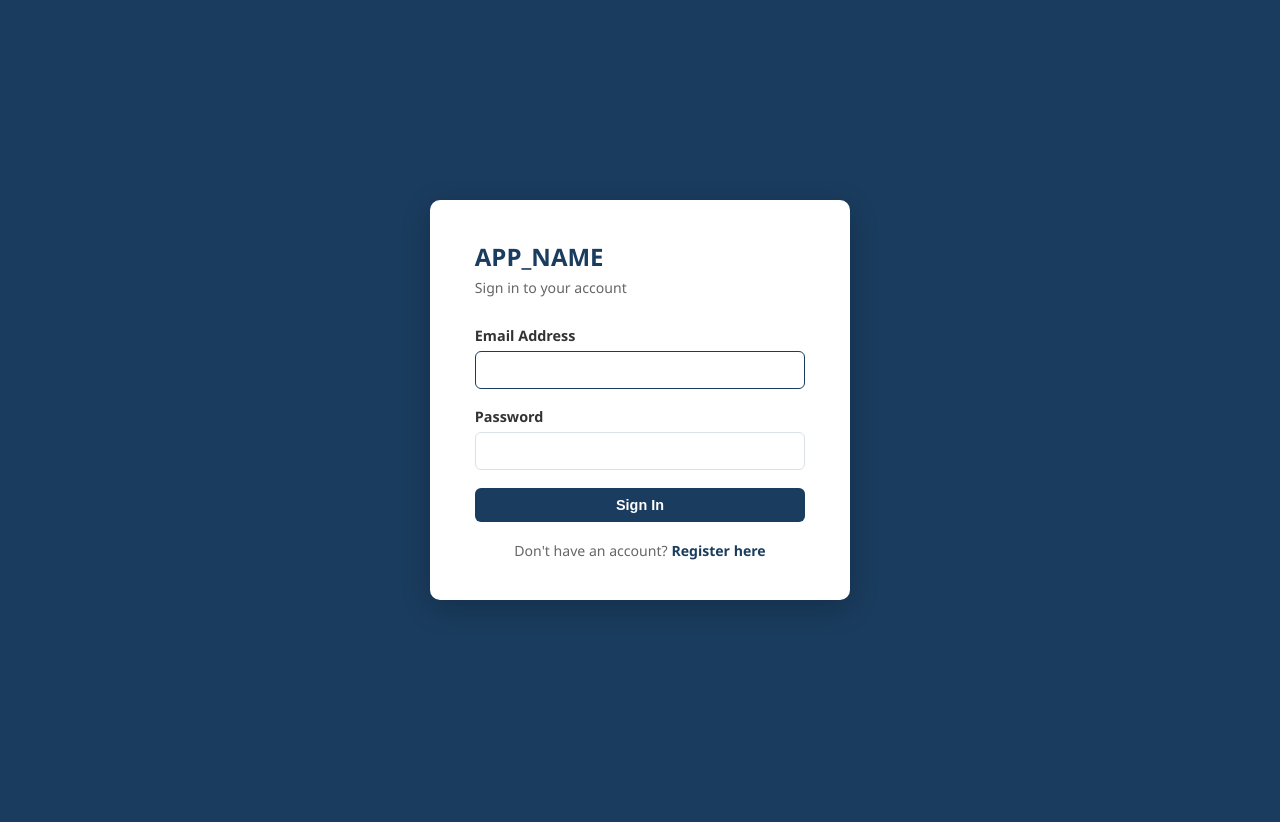
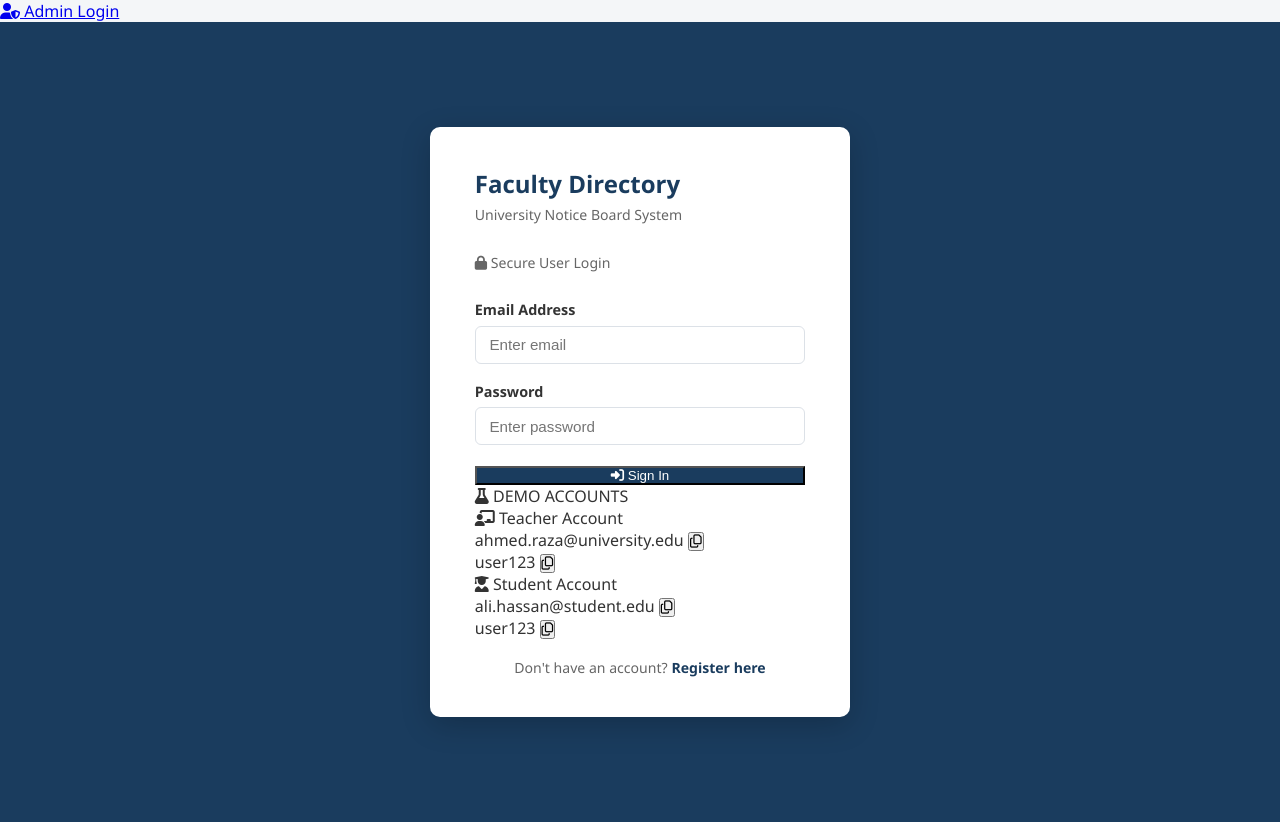
Before and after one commit to Fazal5172/faculty-directory-notice-board, a PHP site: page / in a window 1280 px wide. Before the commit the page ends 602 px from the top, so only its background shows below. Run offline with PHP 8.4, Linux system fonts and the light colour scheme; a stand-in replaces the project's code that opens the database connection; some libraries are stand-ins or nearby versions.

Commit message:
updated Login UI and Project title

```diff
--- a/index.php
+++ b/index.php
@@ -34,37 +34,242 @@ if ($_SERVER['REQUEST_METHOD'] === 'POST') {
 <head>
 <meta charset="UTF-8">
 <meta name="viewport" content="width=device-width, initial-scale=1.0">
+
 <title>Login — <?= APP_NAME ?></title>
+
 <link rel="stylesheet" href="<?= APP_URL ?>/assets/css/style.css">
+
+<link rel="stylesheet"
+href="https://cdnjs.cloudflare.com/ajax/libs/font-awesome/6.5.1/css/all.min.css">
+
+
+
 </head>
+
+
 <body>
+
+
+<!-- Admin Login Top Right -->
+
+<div class="top-admin">
+
+<a href="<?= APP_URL ?>/admin/index.php">
+
+<i class="fa-solid fa-user-shield"></i>
+
+Admin Login
+
+</a>
+
+</div>
+
+
+
 <div class="auth-wrapper">
+
+
 <div class="auth-card">
-        <h1><?= APP_NAME ?></h1>
-        <p>Sign in to your account</p>
+
+
+<div class="brand">
+    <h1>Faculty Directory</h1>
+    <p class="brand-subtitle">University Notice Board System</p>
+    <p class="login-subtitle">
+        <i class="fas fa-lock"></i> Secure User Login
+    </p>
+</div>
+
+
 
 <?php if ($error): ?>
-            <div class="alert alert-danger"><?= htmlspecialchars($error) ?></div>
+
+<div class="alert alert-danger">
+<?= htmlspecialchars($error) ?>
+</div>
+
 <?php endif; ?>
 
-        <form method="POST" action="">
+
+
+
+<form method="POST">
+
+
 <div class="form-group">
-                <label for="email">Email Address</label>
-                <input type="email" id="email" name="email"
+
+<label>Email Address</label>
+
+<input
+type="email"
+name="email"
 value="<?= htmlspecialchars($_POST['email'] ?? '') ?>"
-                       required autofocus>
+placeholder="Enter email"
+required>
+
 </div>
+
+
+
 <div class="form-group">
-                <label for="password">Password</label>
-                <input type="password" id="password" name="password" required>
+
+<label>Password</label>
+
+<input
+type="password"
+name="password"
+placeholder="Enter password"
+required>
+
 </div>
-            <button type="submit" class="btn btn-primary" style="width:100%">Sign In</button>
+
+
+
+<button class="btn-primary" style="width:100%">
+
+<i class="fa-solid fa-right-to-bracket"></i>
+
+Sign In
+
+</button>
+
+
 </form>
 
+
+
+
+
+
+
+<!-- Demo Credentials -->
+
+<div class="demo-box">
+
+<div class="demo-title">
+<i class="fa-solid fa-flask"></i>
+DEMO ACCOUNTS
+</div>
+
+
+<!-- Teacher -->
+
+<div class="demo-card">
+
+<div class="demo-role teacher">
+<i class="fa-solid fa-chalkboard-user"></i>
+Teacher Account
+</div>
+
+
+<div class="credential">
+
+<span id="teacher-email">
+ahmed.raza@university.edu
+</span>
+
+<button class="copy-btn"
+onclick="copyText('teacher-email',this)">
+<i class="fa-regular fa-copy"></i>
+</button>
+
+</div>
+
+
+<div class="credential">
+
+<span id="teacher-pass">
+user123
+</span>
+
+<button class="copy-btn"
+onclick="copyText('teacher-pass',this)">
+<i class="fa-regular fa-copy"></i>
+</button>
+
+</div>
+
+
+
+
+
+</div>
+
+
+
+
+<!-- Student -->
+
+<div class="demo-card">
+
+
+<div class="demo-role student">
+
+<i class="fa-solid fa-user-graduate"></i>
+
+Student Account
+
+</div>
+
+
+<div class="credential">
+
+<span id="student-email">
+ali.hassan@student.edu
+</span>
+
+<button class="copy-btn"
+onclick="copyText('student-email',this)">
+<i class="fa-regular fa-copy"></i>
+</button>
+
+</div>
+
+
+<div class="credential">
+
+<span id="student-pass">
+user123
+</span>
+
+<button class="copy-btn"
+onclick="copyText('student-pass',this)">
+<i class="fa-regular fa-copy"></i>
+</button>
+
+</div>
+
+
+
+
+
+</div>
+
+
+</div>
+
+
+
 <div class="auth-footer">
-            Don't have an account? <a href="<?= APP_URL ?>/user/register.php">Register here</a>
+
+Don't have an account?
+
+<a href="<?= APP_URL ?>/user/register.php">
+
+Register here
+
+</a>
+
+
 </div>
+
+
+
 </div>
+
 </div>
+
+<script src="<?= APP_URL ?>/assets/js/auth.js"></script>
+
 </body>
 </html>
```
Lines whose indentation alone changed are shown as unchanged.
